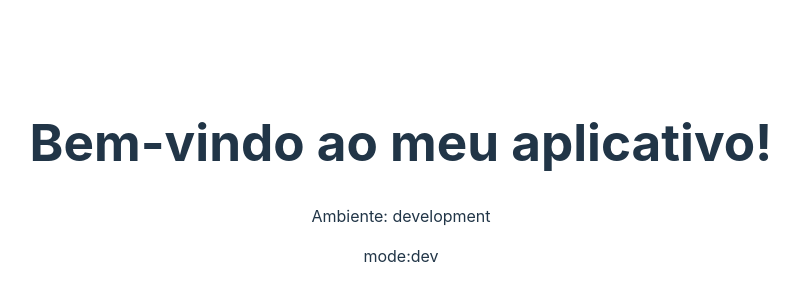
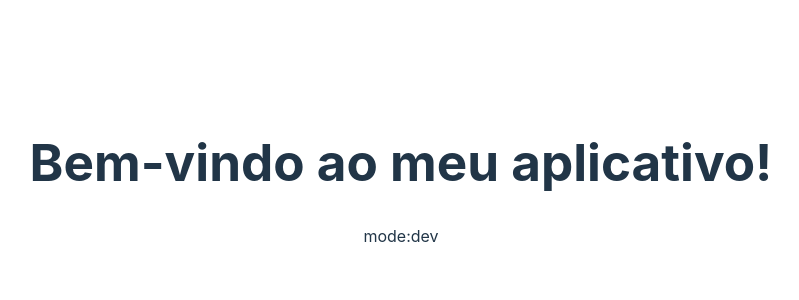
Before and after one commit to reginaabarbara/react_dev, a React (Vite) app: page / in a window 1280 px wide. Shown: the part 218-518 px from the top of the page, without its empty margins (239-1038 px from the left). Built offline with nearby package versions, Linux system fonts and the light colour scheme.

Commit message:
updating main

```diff
--- a/src/App.jsx
+++ b/src/App.jsx
@@ -1,25 +1,6 @@
 import { useState } from 'react'
 import './App.css'
 
-// function App() {
-//   const [count, setCount] = useState(0)
-
-//   return (
-//     <>
-
-//       <h1>React Project</h1>
-
-
-
-
-
-
-
-//     </>
-//   )
-// }
-
-// export default App
 import React from 'react';
 
 const App = () => {
@@ -31,7 +12,7 @@ const App = () => {
   return (
     <div>
       <h1>Bem-vindo ao meu aplicativo!</h1>
-      <p>Ambiente: {env}</p>
+      {/* <p>Ambiente: {env}</p> */}
       <p>mode:{mode}</p>
     </div>
   );
```
Also changed, not shown: 1 other file (tests, documents, lock files or other folders).
